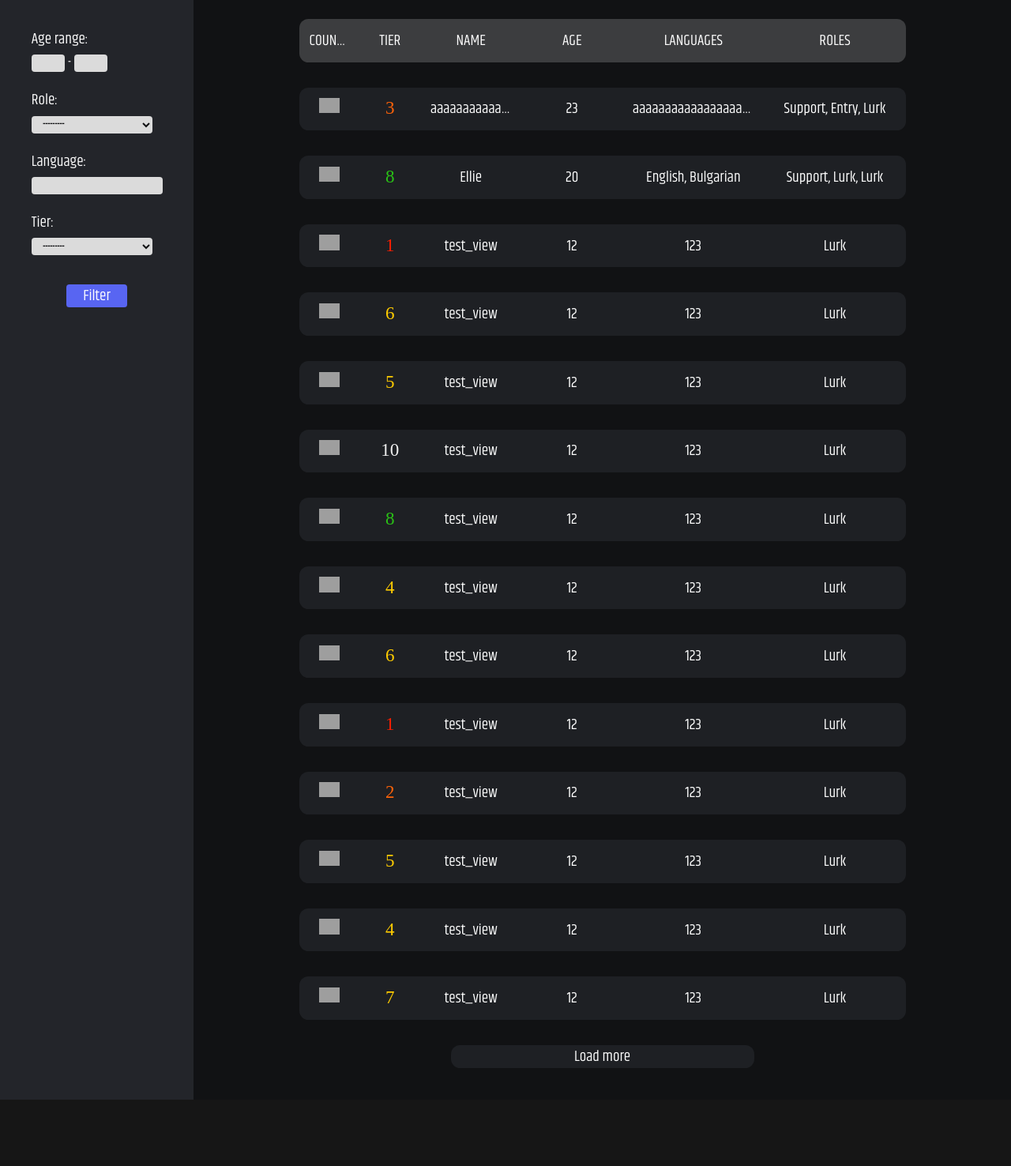
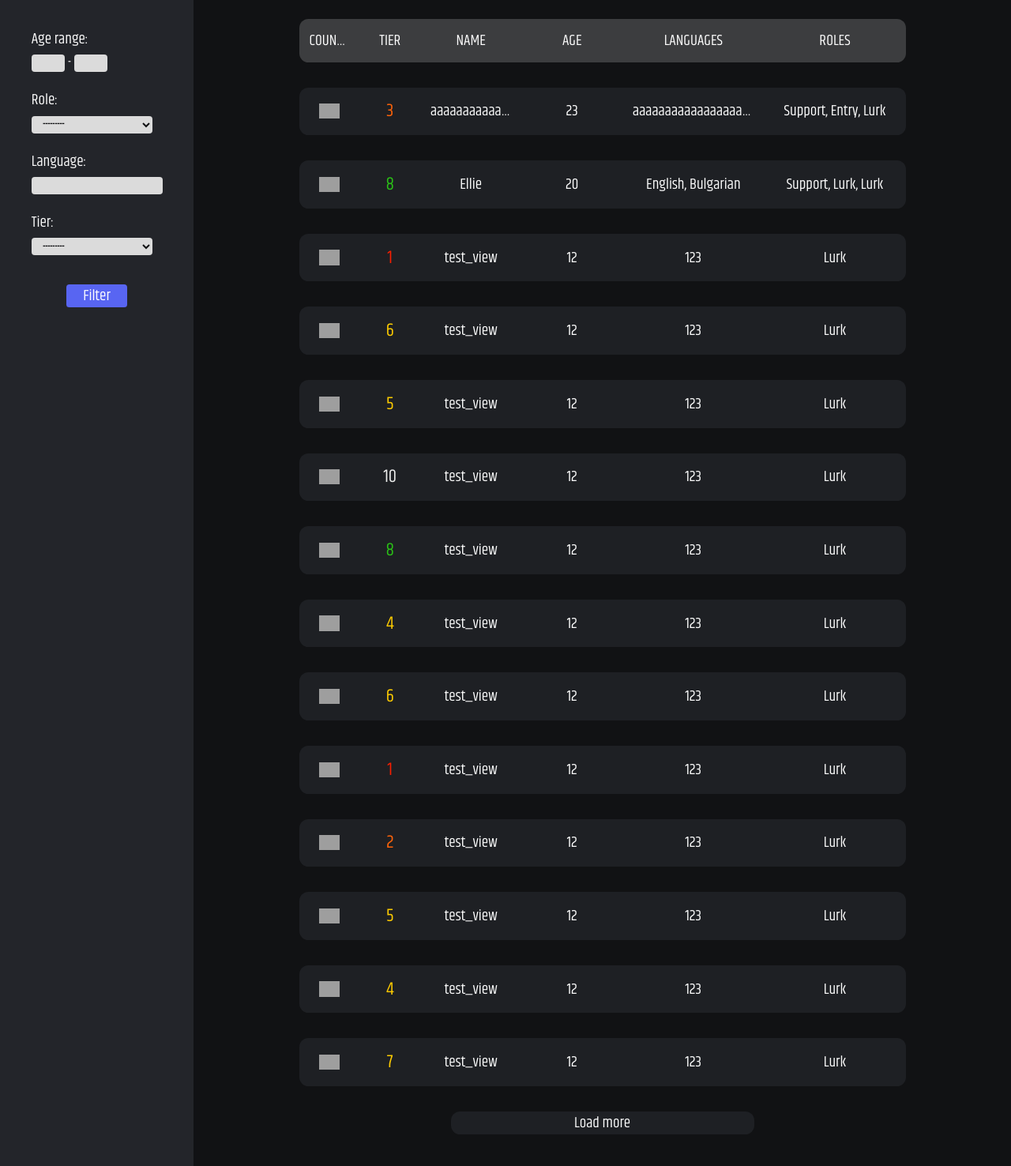
Before and after one commit to xMoneMone/Project_Untitled, a Django app: page / in a window 1280 px wide. Shown: the part 64-1540 px from the top of the page at 79% size. Before the commit the page ends 1456 px from the top, so only its background shows below. Run offline with Django 4.2, Linux system fonts and the light colour scheme; data comes from the database, SQL or seed files in the repository; both versions use the stored data as it was after the commit; some libraries are stand-ins or nearby versions; some web fonts are replaced; grey boxes are pictures that could not be loaded.

Commit message:
aligned elements better

```diff
--- a/static/css/base.css
+++ b/static/css/base.css
@@ -46,6 +46,8 @@ header {
     font-size: 1.2em;
     font-weight: 800;
     font-family: 'Khand', sans-serif;
+    display: inline-flex;
+    align-items: center;
 }
 
 .logo {
--- a/static/css/post.css
+++ b/static/css/post.css
@@ -18,6 +18,7 @@
     background-color: var(--main);
     margin: 2vh;
     justify-content: center;
+    align-items: center;
     border-radius: 0.6em;
     max-width: 60vw;
     transition: 300ms;
@@ -59,6 +60,12 @@ img {
     width: 2vw;
 }
 
+.flag_cont {
+    display: flex;
+    align-items: center;
+    justify-content: center;
+}
+
 #load_button:hover{
     background-color: var(--text2);
 }
@@ -68,7 +75,7 @@ img {
 }
 
 .tier {
-    font-family: 'Good Brush';
+    font-family: 'Khand';
     font-size: 1.2em;
 }
 
--- a/static/js/posts.js
+++ b/static/js/posts.js
@@ -154,7 +154,7 @@ function create_post(post){
     p_tier.classList.add('tier-' + post.tier)
     img_country.src = country_emojis[post['country']]
     p_country.title = post['country']
-    p_country.classList.add('small')
+    p_country.classList.add('small', 'flag_cont')
     p_tier.classList.add('small')
     p_lang.classList.add('big')
     p_roles.classList.add('big')
```
Also changed, not shown: db.sqlite3.
